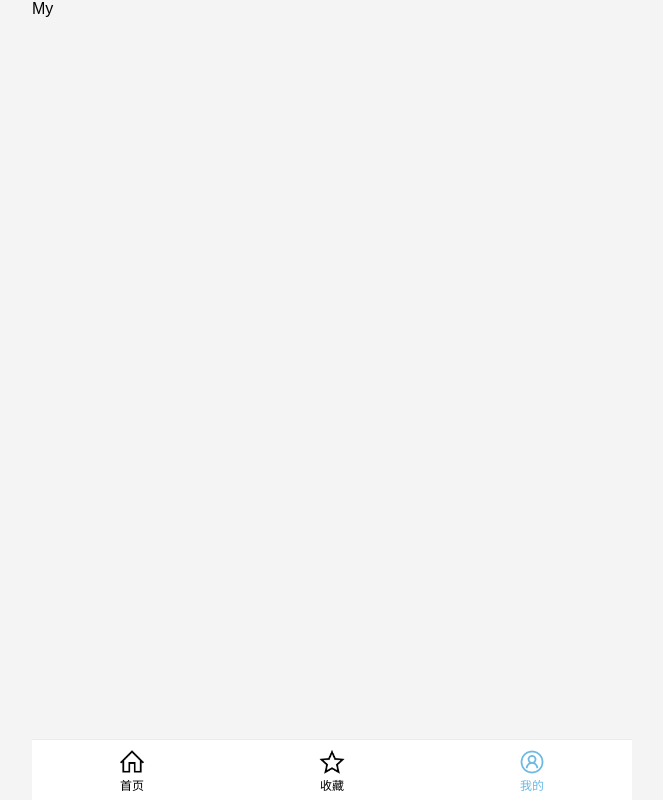
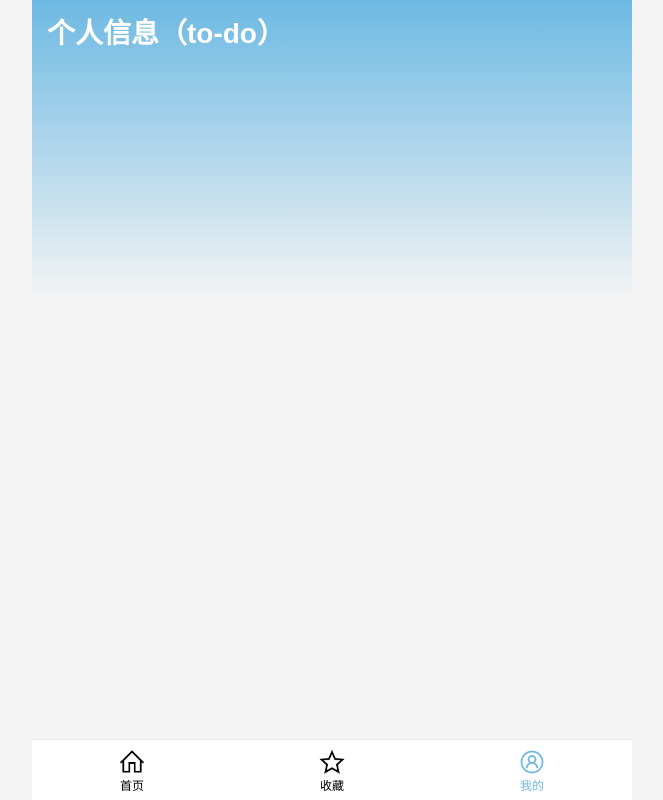
Before and after one commit to yuhaofe/My-FE-Courses, a Vue app in the folder client/: page /my in a window 1280 px wide. Shown: the whole page, without its empty margins (308-971 px from the left). Built offline with nearby package versions, Linux system fonts and the light colour scheme.

Commit message:
Add blank pages

```diff
--- a/client/src/views/FavoritesPage.vue
+++ b/client/src/views/FavoritesPage.vue
@@ -1,6 +1,10 @@
 <template>
   <div class="page-wrapper">
-    <div>Favorites</div>
+    <div class="page-favorites">
+      <div class="page-favorites-title">
+        我的收藏（to-do）
+      </div>
+    </div>
   </div>
 </template>
 
@@ -10,6 +14,18 @@ export default {
 }
 </script>
 
-<style>
+<style lang="scss">
+.page-favorites {
+  padding-top: 1px;
+  min-height: 100vh;
+  background: linear-gradient(#6db9e3, #f4f4f4 300px);
 
+  &-title {
+    margin: 10px;
+    padding: 0 5px;
+    font-size: 28px;
+    font-weight: bold;
+    color: white;
+  }
+}
 </style>
--- a/client/src/views/MyPage.vue
+++ b/client/src/views/MyPage.vue
@@ -1,6 +1,10 @@
 <template>
   <div class="page-wrapper">
-    <div>My</div>
+    <div class="page-my">
+      <div class="page-my-title">
+        个人信息（to-do）
+      </div>
+    </div>
   </div>
 </template>
 
@@ -10,6 +14,18 @@ export default {
 }
 </script>
 
-<style>
+<style lang="scss">
+.page-my {
+  padding-top: 1px;
+  min-height: 100vh;
+  background: linear-gradient(#6db9e3, #f4f4f4 300px);
 
+  &-title {
+    margin: 10px;
+    padding: 0 5px;
+    font-size: 28px;
+    font-weight: bold;
+    color: white;
+  }
+}
 </style>
```
